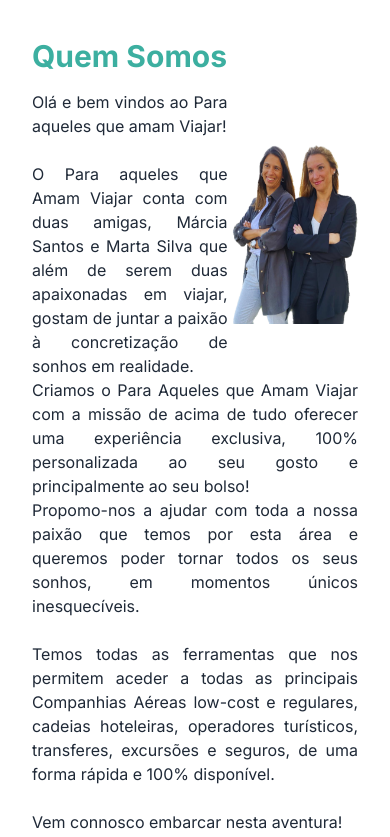
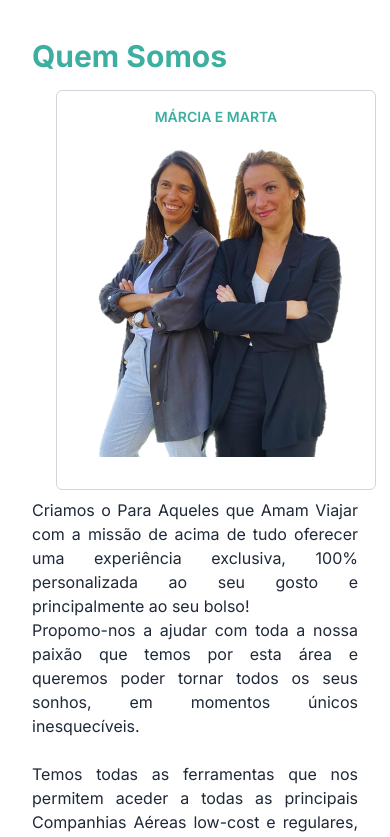
Before and after one commit to Usedtron/travel-agency, a Next.js app: page / in a window 390 px wide. Shown: the part 1640-2477 px from the top of the page. Built offline with nearby package versions, Linux system fonts and the light colour scheme.

Commit message:
update polaroid owner photo

```diff
--- a/app/globals.css
+++ b/app/globals.css
@@ -55,14 +55,6 @@
   }
 }
 
-@media (max-width: 768px) {
-  .owner {
-    height: 180px; /* Adjust the height for smaller screens */
-    width: 150px;
-  }
-}
-
-
 .puntacana {
   width: 100%;
   height: 220px;
--- a/app/page.tsx
+++ b/app/page.tsx
@@ -90,8 +90,21 @@ export default function Home() {
             <h2 className="text-3xl font-bold mb-4 text-[#3CAFA0]">
               Quem Somos
             </h2>
+            <div className="md:hidden polaroid border border-gray-300 rounded-md p-4 mx-6 mb-2 w-80 h-auto">
+              <h3 className="text-sm font-semibold mb-1 text-center text-[#3CAFA0] ">
+                MÁRCIA E MARTA
+              </h3>
+
+              <Image
+                className="p-4 owner"
+                src="/owner.png"
+                alt="owner"
+                height={100}
+                width={300}
+              />
+            </div>
             {/* Conteúdo da seção Quem Somos */}
-            <div className="flex flex-row">
+            <div className="hidden md:flex md:flex-row">
               <p className="text-justify w-3/5 md:flex md:justify-center md:items-center">
                 Olá e bem vindos ao Para aqueles que amam Viajar!
                 <br />
```
